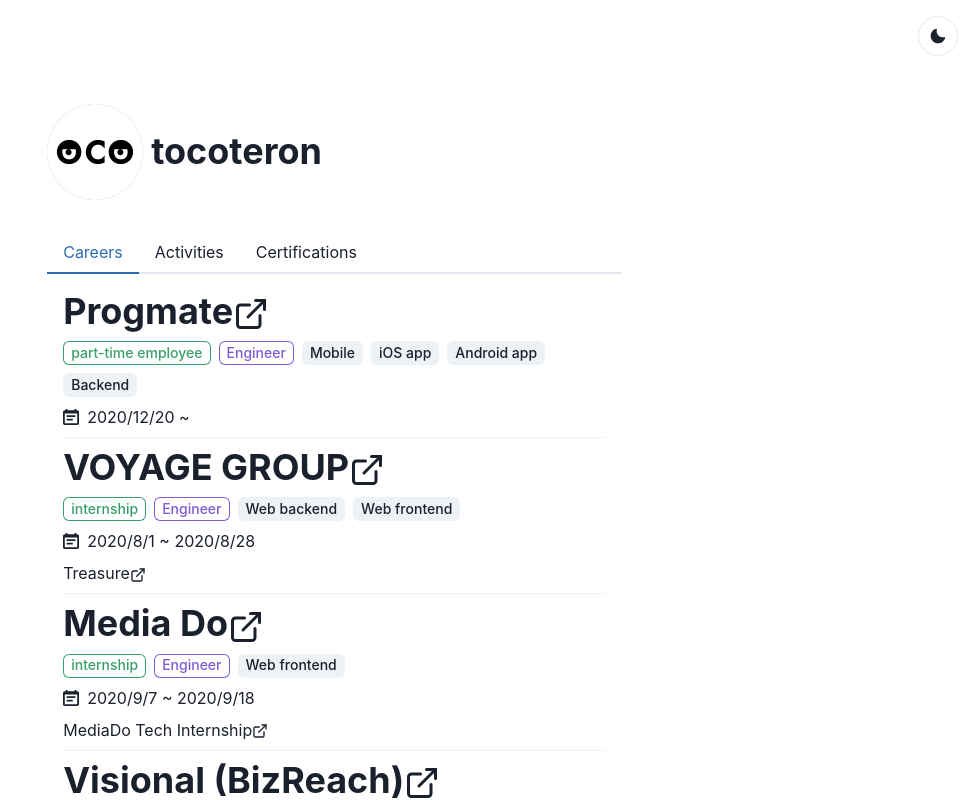
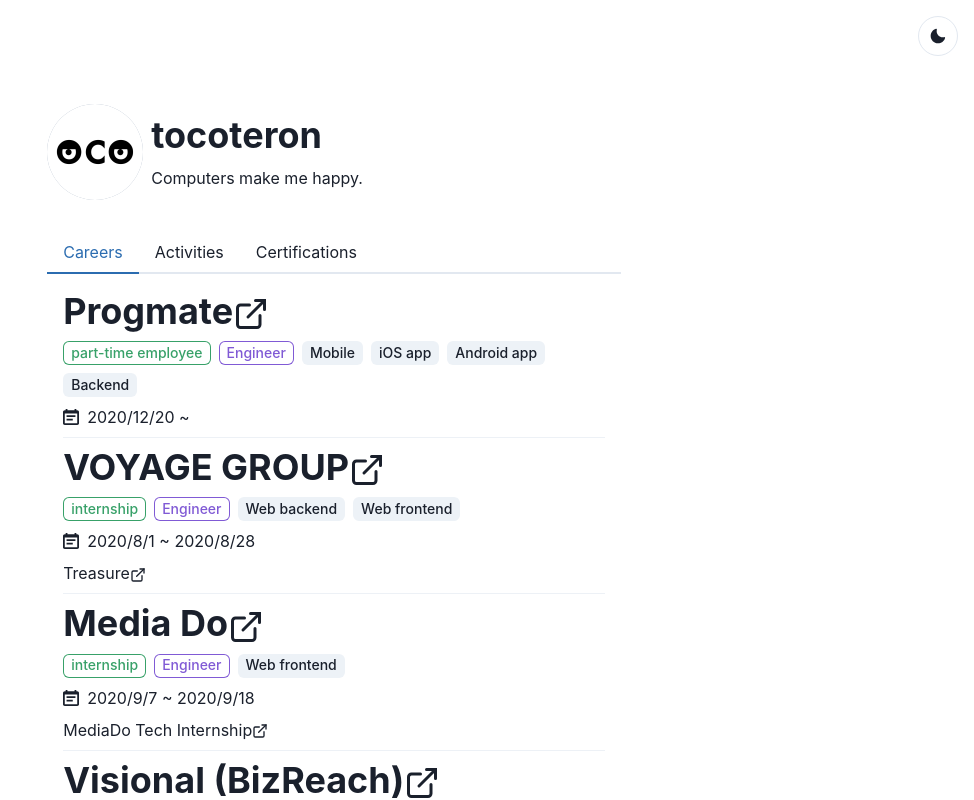
Before and after one commit to tocoteron/tocoteron.com, a React (Create React App) app in the folder frontend/: page / in a window 1280 px wide. Shown: the top 800 px of the page, without its empty margins (306-1280 px from the left). Built offline with nearby package versions, Linux system fonts and the light colour scheme.

Commit message:
Add the phrase

```diff
--- a/frontend/src/components/templates/HomeTemplate.tsx
+++ b/frontend/src/components/templates/HomeTemplate.tsx
@@ -8,6 +8,9 @@
   Tabs,
   HStack,
   Heading,
+  List,
+  ListItem,
+  Stack,
 } from "@chakra-ui/react";
 import CareerListDisplay from "../organisms/CareerListDisplay";
 import ActivityListDisplay from "../organisms/ActivityListDisplay";
@@ -30,7 +33,12 @@
   <>
     <HStack py={8}>
       <Avatar src={`${process.env.PUBLIC_URL}/logo192.png`} size="xl" />
-      <Heading>tocoteron</Heading>
+      <Stack>
+        <Heading>tocoteron</Heading>
+        <List>
+          <ListItem>Computers make me happy.</ListItem>
+        </List>
+      </Stack>
     </HStack>
     <Tabs>
       <TabList>
```
